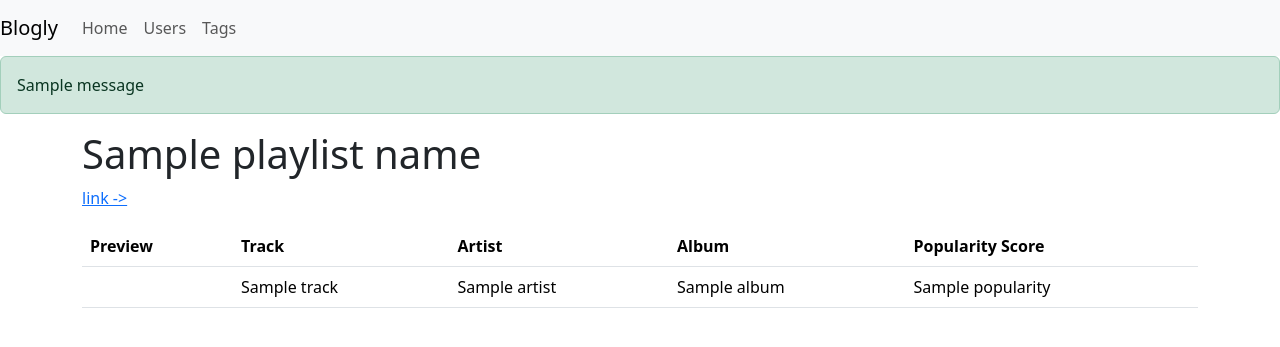
After one commit to yukonnor/spotify-explorer, a Flask app: template templates/playlist-analyzer.html in a window 1280 px wide. The commit adds this page. Shown: the top 347 px of the page. Run offline with Flask 3, Linux system fonts and the light colour scheme; the template is opened without the code that fills it: most values are stand-ins (such as "Sample title", 1, 10 or a date in 2020); one stand-in notice (Sample message) is shown.

Commit message:
add play preview and bootstrap

```diff
--- a/app.py
+++ b/app.py
@@ -21,8 +21,9 @@ spotify = oauth.register(
 
 print("Spotify OAuth Object: ", spotify)
 
-@app.route('/test-connection')
-def spotify_index():
+# Auth ################################################
+
+def get_token():
     # Fetch data from Spotify API using client credentials
     token_request_params = {
         'grant_type': 'client_credentials',
@@ -30,22 +31,22 @@ def spotify_index():
         'client_secret': SPOTIFY_CLIENT_SECRET,
     }
 
-    print("Request being sent to Spotify token endpoint:")
-    print(f"URL: {spotify.access_token_url}")
-    print(f"Params: {token_request_params}")
-
     # Make the request and obtain the response
     response = requests.post(spotify.access_token_url, data=token_request_params)
-
-    print("Response from Spotify token endpoint:")
-    print(f"Status Code: {response.status_code}")
-    print(f"Content: {response.text}")
 
     response_data = response.json()
 
     # TODO: Check if response_data includes access_token
     access_token = response_data['access_token']
-    print(f"Access token: {access_token}")
+
+    return access_token
+
+################################################
+
+@app.route('/test-connection')
+def spotify_index():
+
+    access_token = get_token()
 
     # Use the access token to make API requests
     categories_url = 'https://api.spotify.com/v1/browse/categories'
@@ -53,10 +54,31 @@ def spotify_index():
     params = {'limit': 20, 'offset': 0}
 
     # TODO: Handle status code != 200
-    categories_response = requests.get(categories_url, headers=headers)
+    categories_response = requests.get(categories_url, headers=headers, params=params)
     categories = categories_response.json().get('categories', {}).get('items', [])
 
     return render_template('category-index.html', categories=categories)
 
+@app.route('/playlist-analyzer/<playlist_id>')
+def playlist_analyzer(playlist_id):
+
+    access_token = get_token()
+
+    playlist_url = f'https://api.spotify.com/v1/playlists/{playlist_id}'
+    headers = {'Authorization': f'Bearer {access_token}'}
+    fields =  'id, href, name, limit, tracks(next, offset, total, items(track(id, name, popularity, is_playable, preview_url, type, artists(id, name), album(name, href))))'
+    params = {'fields': fields, 'market': 'US'}
+
+    # TODO: Handle status code != 200 & Private Playlists
+    # TODO: Handle large playlists (next query and lists too long to handle)
+    # TODO: Handle playlists with episodes instead of tracks (track.type == episode)
+    # TODO: Handle tracks with multiple artists
+    response = requests.get(playlist_url, headers=headers, params=params)
+    playlist_name = response.json().get('name', {})
+    playlist_url = f'https://open.spotify.com/playlist/{playlist_id}'
+    items = response.json().get('tracks', {}).get('items', {})
+
+    return render_template('playlist-analyzer.html', playlist_name=playlist_name, playlist_url=playlist_url, items=items)
+
 if __name__ == "__main__":
     app.run(debug=True)
--- /dev/null
+++ b/templates/base.html
@@ -0,0 +1,57 @@
+<!DOCTYPE html>
+<html lang="en">
+    <head>
+        <meta charset="UTF-8" />
+        <meta name="viewport" content="width=device-width, initial-scale=1.0" />
+        <link href="https://cdn.jsdelivr.net/npm/bootstrap@5.3.2/dist/css/bootstrap.min.css"
+              rel="stylesheet"
+              integrity="sha384-T3c6CoIi6uLrA9TneNEoa7RxnatzjcDSCmG1MXxSR1GAsXEV/Dwwykc2MPK8M2HN"
+              crossorigin="anonymous">
+        <link rel="stylesheet" href="/static/style.css" />
+        <title>{% block title %}Page Title{% endblock %}</title>
+    </head>
+    <body>
+        <nav class="navbar navbar-expand-lg navbar-light bg-light">
+            <a class="navbar-brand" href="/">Blogly</a>
+            <button class="navbar-toggler" type="button" data-toggle="collapse" data-target="#navbarNav" aria-controls="navbarNav" aria-expanded="false" aria-label="Toggle navigation">
+                <span class="navbar-toggler-icon"></span>
+            </button>
+            <div class="collapse navbar-collapse" id="navbarNav">
+                <ul class="navbar-nav">
+                    <li class="nav-item">
+                        <a class="nav-link" href="/">Home</a>
+                    </li>
+                    <li class="nav-item">
+                        <a class="nav-link" href="/users">Users</a>
+                    </li>
+                    <li class="nav-item">
+                        <a class="nav-link" href="/tags">Tags</a>
+                    </li>
+                </ul>
+            </div>
+        </nav>
+        <div>
+        {% with messages = get_flashed_messages(with_categories=true) %}
+            {% if messages %}
+                {% for category, message in messages %}
+                    {% if category == 'message' %}
+                    <div class="alert alert-warning" role="alert">
+                    {% else %}
+                    <div class="alert alert-{{ category }}" role="alert">
+                    {% endif %}
+                    {{ message }}
+                    </div>
+                {% endfor %}
+            {% endif %}
+        {% endwith %}
+        </div>
+        <main>
+            {% block content %}Specific Page Content{% endblock %}
+        </main>
+
+        {# **  scripts  **  #}
+        <script src="https://cdn.jsdelivr.net/npm/bootstrap@5.3.2/dist/js/bootstrap.bundle.min.js"
+                integrity="sha384-C6RzsynM9kWDrMNeT87bh95OGNyZPhcTNXj1NW7RuBCsyN/o0jlpcV8Qyq46cDfL"
+                crossorigin="anonymous"></script>
+    </body>
+</html>
--- /dev/null
+++ b/templates/playlist-analyzer.html
@@ -0,0 +1,73 @@
+{% extends 'base.html' %}
+{% block title %}Create Post{% endblock %}
+{% block content %}
+
+    <div class="container">
+        <h1>{{ playlist_name }}</h1>
+        <p><a href="{{playlist_url}}" target="_blank">link -></a></p>
+        <div class="table-responsive">
+        <table class="table">
+            <thead>
+                <tr>
+                <th scope="col">Preview</th>
+                <th scope="col">Track</th>
+                <th scope="col">Artist</th>
+                <th scope="col">Album</th>
+                <th scope="col">Popularity Score</th>
+                </tr>
+            </thead>
+            <tbody>
+            {% for item in items %}
+            <tr>
+                <td>
+                    {% if item.track.preview_url %}
+                    <button onclick="playPreview('{{item.track.preview_url}}')">Play Preview</button>
+                    <!-- Audio element for playback -->
+                    <audio id="audioPlayer" controls style="display: none;">
+                        Your browser does not support the audio element.
+                    </audio>
+                    {% endif %}
+                </td>
+                <td>{{ item.track.name }}</td>
+                <td>{{ item.track.artists[0].name }}</td>
+                <td>{{ item.track.album.name }}</td>
+                <td>{{ item.track.popularity }} </td>
+            </tr>
+            {% endfor %}
+            </tbody>
+        </table>
+        </div>
+
+        </ul>
+    </div>
+
+
+    <!-- JavaScript to handle playback -->
+    <script>
+        var currentlyPlaying = false;
+
+        function playPreview(previewUrl) {
+            var audioPlayer = document.getElementById("audioPlayer");
+
+            // Check if the audio is currently playing
+            if (currentlyPlaying) {
+                // If playing, pause the audio
+                audioPlayer.pause();
+                currentlyPlaying = false;
+            } else {
+                // If not playing, set the audio element source to the Spotify preview URL
+                audioPlayer.src = previewUrl;
+
+                // Play the audio
+                audioPlayer.play();
+                currentlyPlaying = true;
+
+                // Attach an event listener for the 'ended' event to reset the playback state
+                audioPlayer.addEventListener('ended', function() {
+                    currentlyPlaying = false;
+                });
+            }
+        }
+    </script>
+
+{% endblock %}
```
Also changed, not shown: templates/category-index.html (+4 -10 lines), static/style.css (added).
